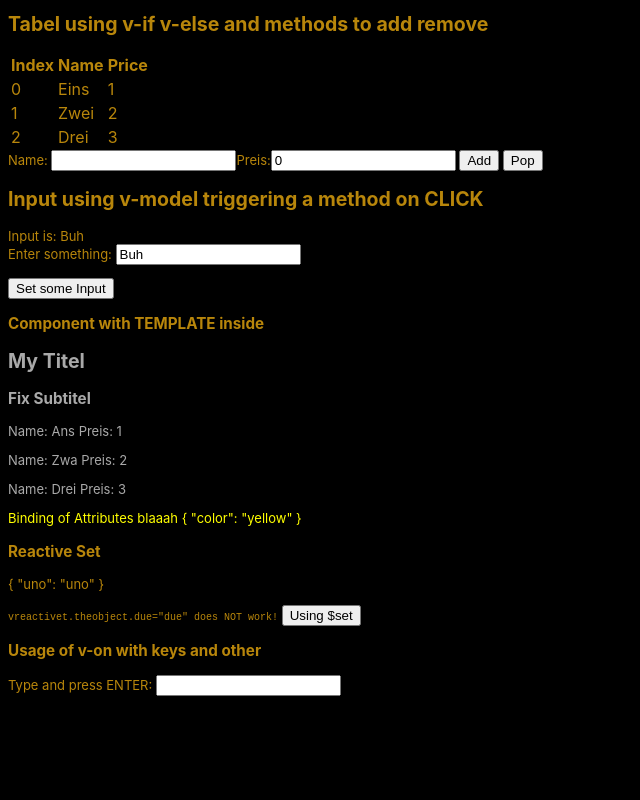
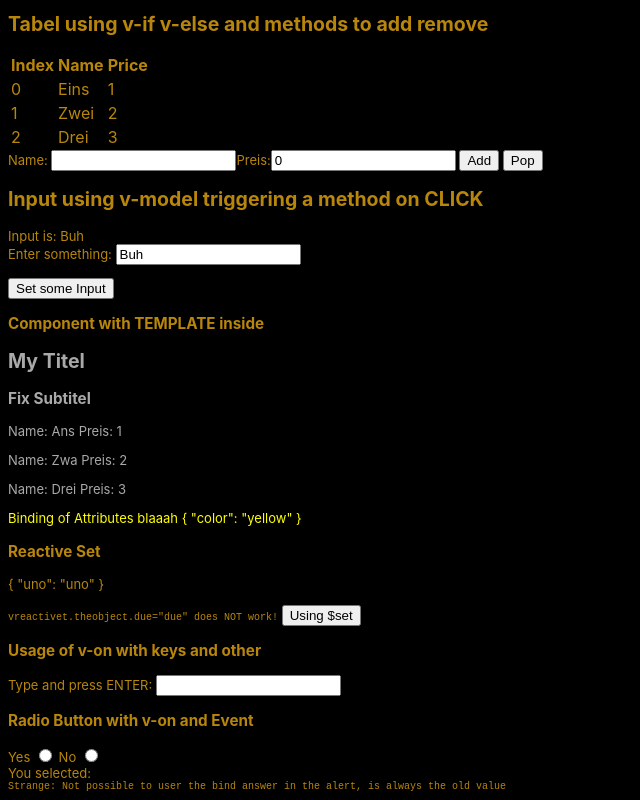
Before and after one commit to msuender/vuetutorial, a website: page main.html in a window 1280 px wide. Shown: the part 363-1163 px from the top of the page, without its empty margins (0-640 px from the left). Before the commit the page ends 1072 px from the top, so only its background shows below. Drawn offline with nearby package versions, Linux system fonts and the light colour scheme.

Commit message:
radio button

```diff
--- a/main.html
+++ b/main.html
@@ -82,6 +82,16 @@
   </p>
 </div>
 
+<div id="radioon">
+  <h3>Radio Button with v-on and Event</h3>
+  Yes <input type="radio" name="answer" value="Yes" v-model="answer" @click="radioselected('Yes')">
+  No <input type="radio" name="answer" value="No" v-model="answer" @click="radioselected('No')">
+  <br>
+  You selected: {{ answer }}
+  <br>
+  <code>Strange: Not possible to user the bind answer in the alert, is always the old value </code>
+</div>
+
 <script src="scripts.js"></script>
 
 </html>
--- a/scripts.js
+++ b/scripts.js
@@ -130,9 +130,24 @@ var vonkey = new Vue(
         },
         methods: {
             ausgabe(message, event) {
-                alert(message + " Input was: " + this.keyupenter + " Key pressed" + event.key);
+                alert(message + " Input was: " + this.keyupenter + " Key pressed " + event.key);
                 //console.log(event);
             }
         }
     }
 )
+
+var vradioon = new Vue(
+    {
+        el: "#radioon",
+        data: {
+            answer: ""
+        },
+        methods: {
+            radioselected(message) {
+                alert("You selected " + message + " but bound answer is " + this.answer);
+            }
+        }
+    }
+
+)
```
